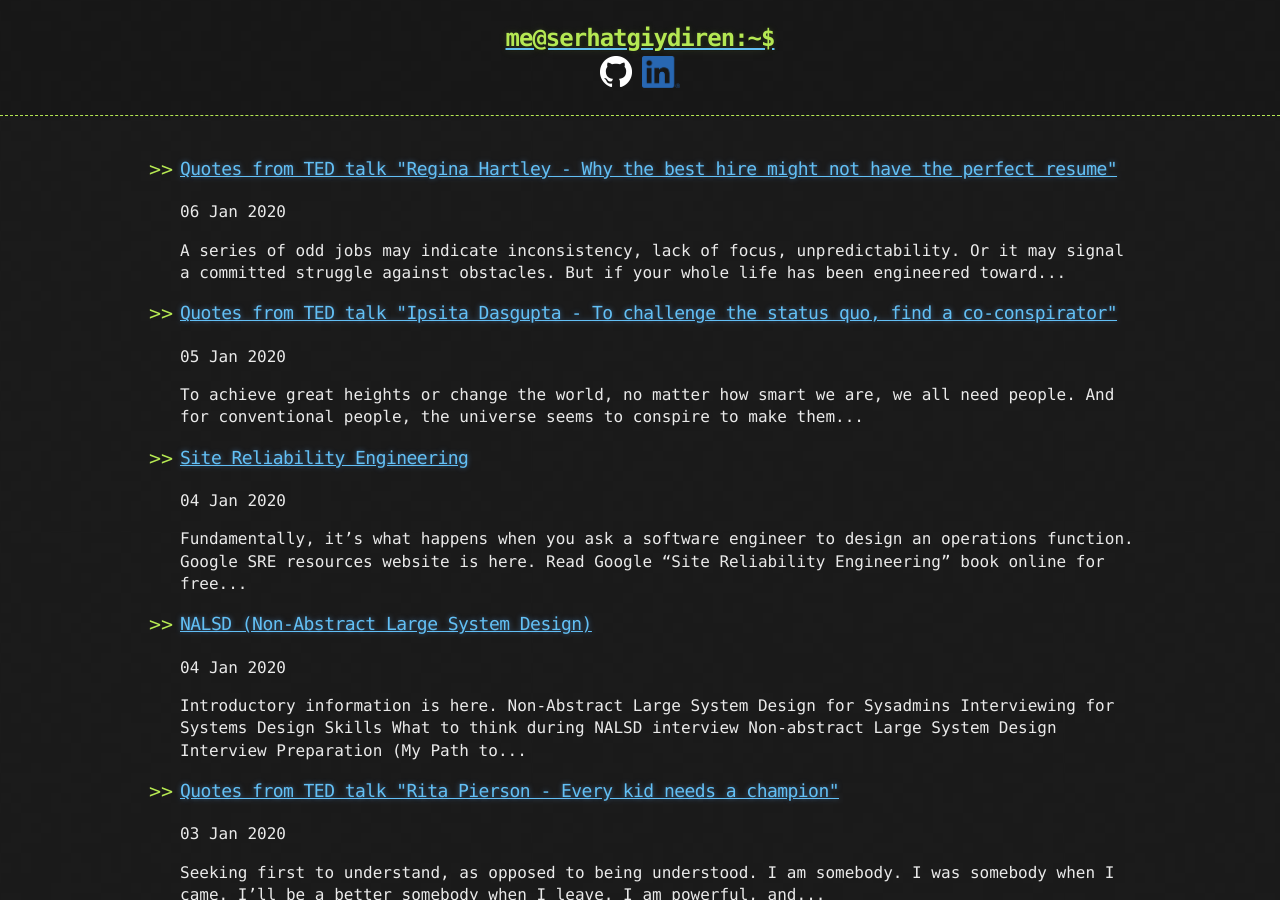
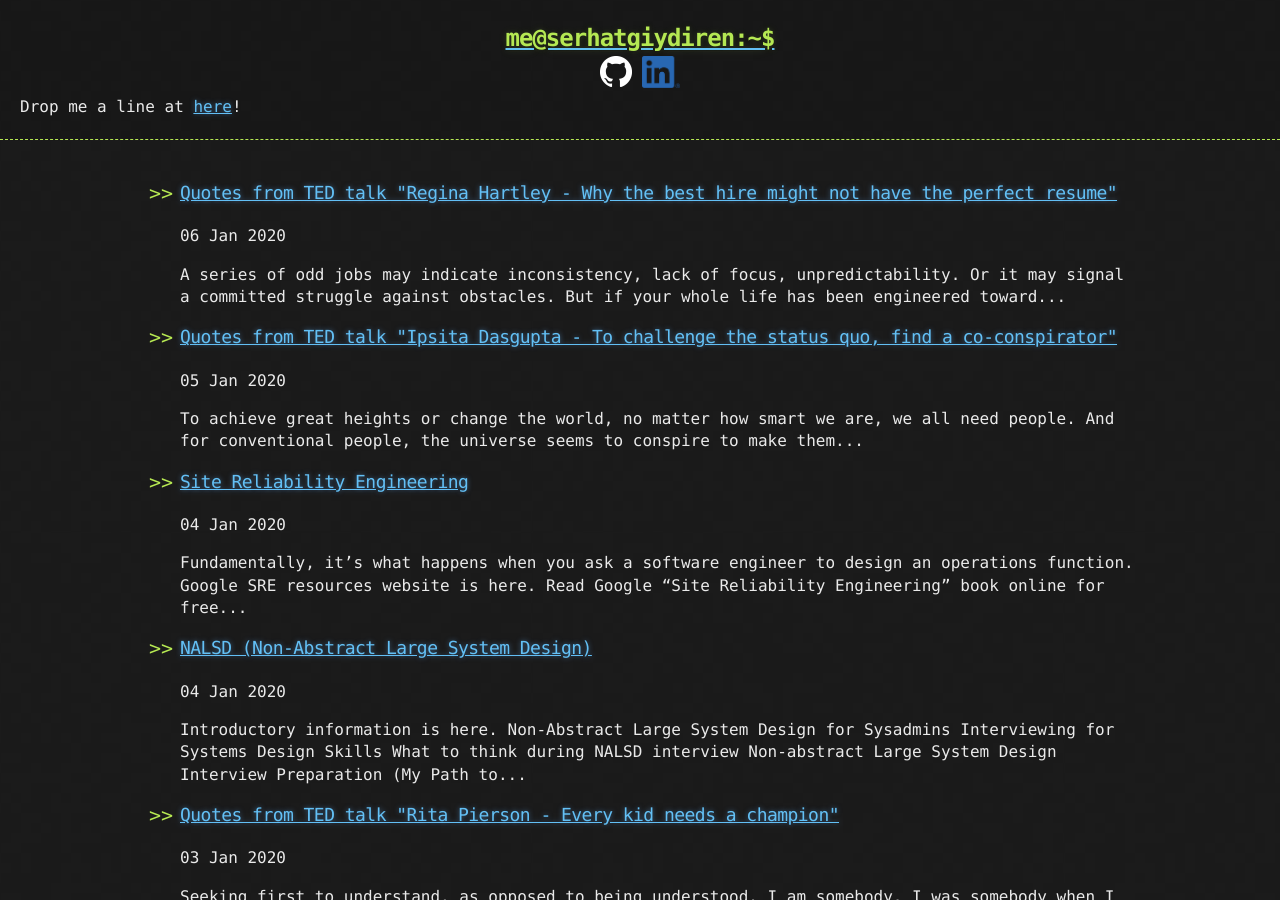
Before and after one commit to goodHunter27/serhatgiydiren.github.io, a Jekyll site: the page built from index.html, in a window 1280 px wide and 900 px high. Built offline with Jekyll 4.4.1, drawn with Linux system fonts in a browser that asks for light colours; the list of posts is cut into pages by our own code.

Commit message:
Update header.html

```diff
--- a/_includes/header.html
+++ b/_includes/header.html
@@ -7,5 +7,6 @@
     <div class="header-links">
       {% include links.html %}
     </div>
+    <div>Drop me a line at <a href="mailto:serhatgiydiren@gmail.com">here</a>!</div>
   </div>
 </header>
```
